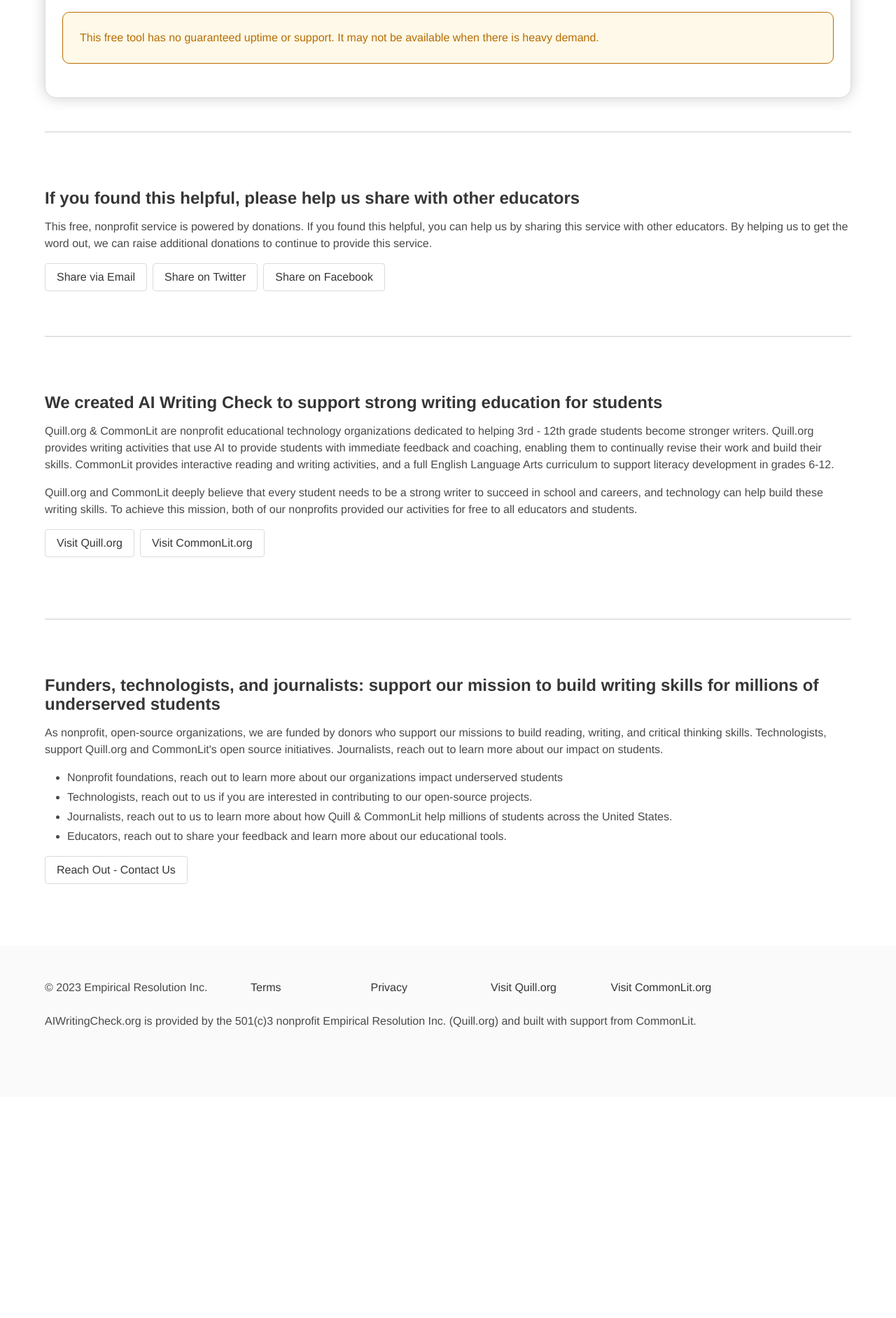
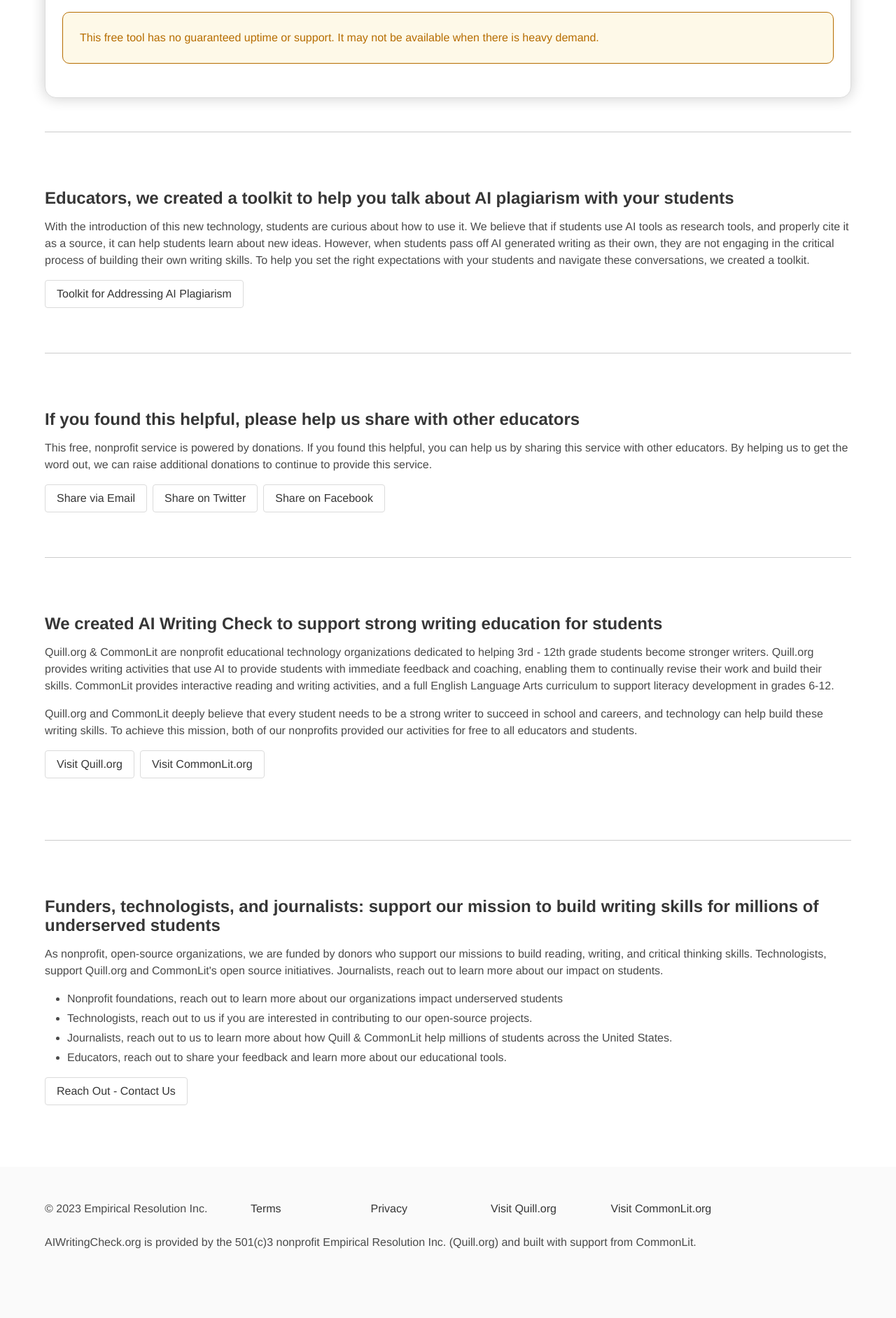
Before and after one commit to empirical-org/AI-Writing-Check, a Flask app: page / in a window 1280 px wide. Shown: the part 948-2831 px from the top of the page at 70% size. Before the commit the page ends 2416 px from the top, so only its background shows below. Run offline with Flask 2, Linux system fonts and the light colour scheme.

Commit message:
Adding new section.

```diff
--- a/app/templates/index.html
+++ b/app/templates/index.html
@@ -128,6 +128,17 @@
       </div>
       <section class='content mt-6 is-size-5-mobile'>
         <h3>
+          Educators, we created a toolkit to help you talk about AI plagiarism with your students
+        </h3>
+
+          <p>With the introduction of this new technology, students are curious about how to use it. We believe that if students use AI tools as research tools, and properly cite it as a source, it can help students learn about new ideas. However, when students pass off AI generated writing as their own, they are not engaging in the critical process of building their own writing skills. To help you set the right expectations with your students and navigate these conversations, we created a toolkit.</p>
+
+        <p class='buttons'>
+          <a href="https://s3.amazonaws.com/quill-image-uploads/uploads/files/A_Toolkit_for_Addressing_AI_Plagiarism_in_the_Classroom_2746.pdf" class='button' target="_blank">Toolkit for Addressing AI Plagiarism</a>
+        </p>
+      </section>
+      <section class='content is-size-5-mobile'>
+        <h3>
           If you found this helpful, please help us share with other educators
         </h3>
 
```
